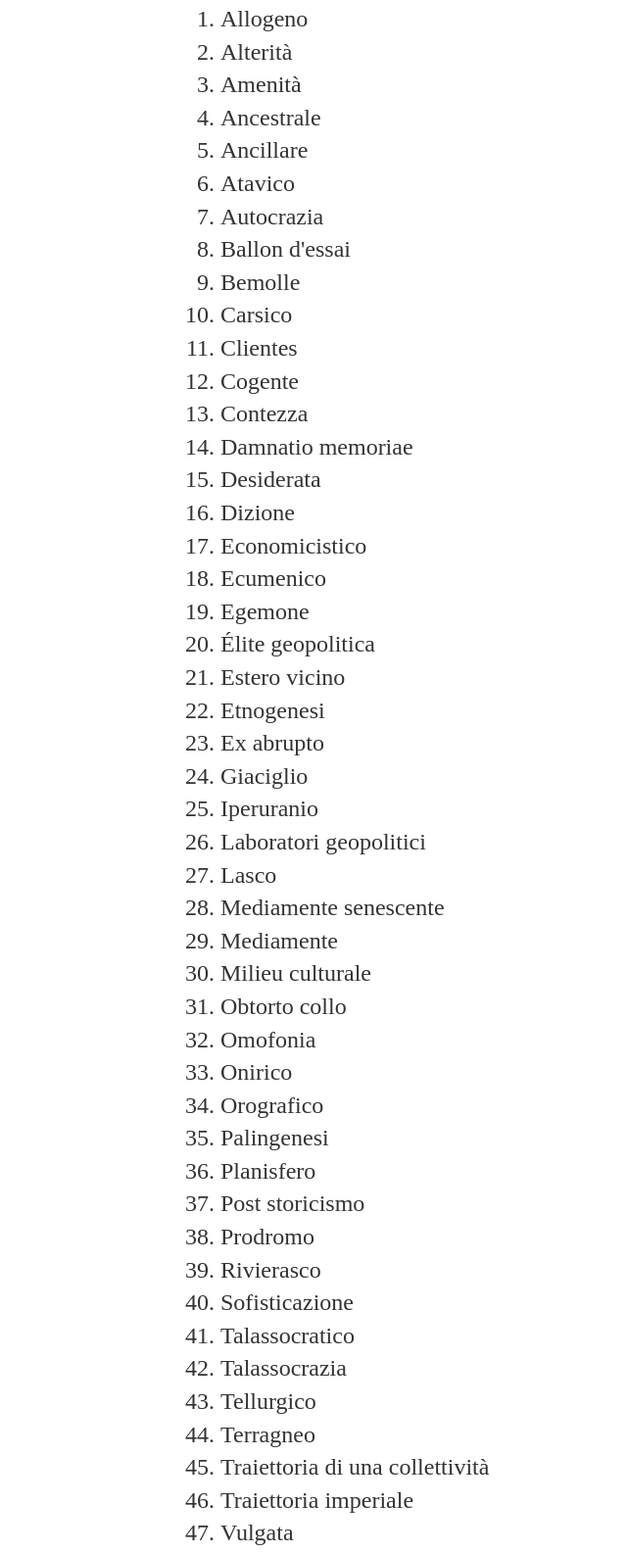
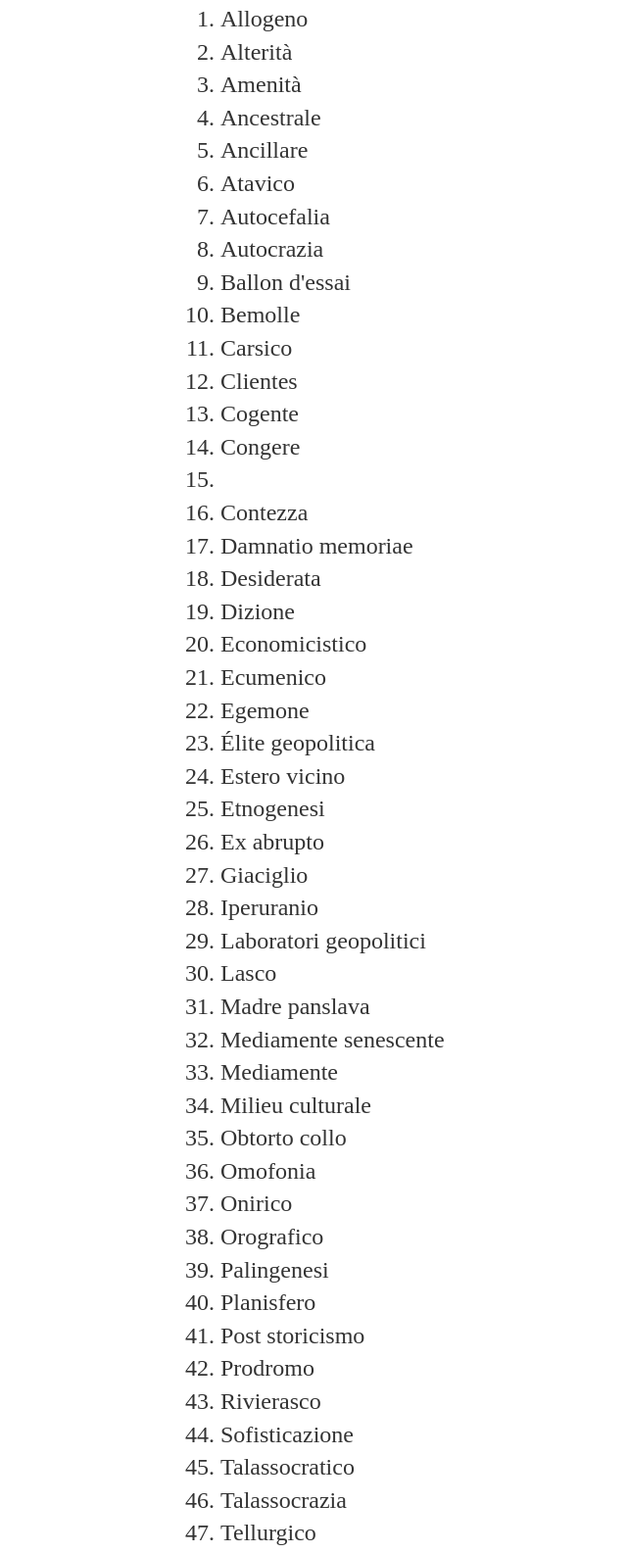
Before and after one commit to fabriziomartini/dizionario-fabbriano, a plain HTML site: page index.html in a window 1280 px wide. Shown: the part 343-1928 px from the top of the page at 98% size, without its empty margins (7-647 px from the left). Drawn offline with Linux system fonts and the light colour scheme.

Commit message:
nuove parole

```diff
--- a/index.html
+++ b/index.html
@@ -31,12 +31,14 @@
                <li>Ancestrale</li>
                <li>Ancillare</li>
                <li>Atavico</li>
+               <li>Autocefalia</li>
                <li>Autocrazia</li>
                <li>Ballon d'essai</li>
                <li>Bemolle</li>
                <li>Carsico</li>
                <li>Clientes</li>
                <li>Cogente</li>
+               <li>Congere<li>
                <li>Contezza</li>
                <li>Damnatio memoriae</li>
                <li>Desiderata</li>
@@ -52,6 +54,7 @@
                <li>Iperuranio</li>
                <li>Laboratori geopolitici</li>
                <li>Lasco</li>
+               <li>Madre panslava</li>
                <li>Mediamente senescente</li>
                <li>Mediamente</li>
                <li>Milieu culturale</li>
@@ -71,6 +74,7 @@
                <li>Terragneo</li>
                <li>Traiettoria di una collettività</li>
                <li>Traiettoria imperiale</li>
+               <li>Ventre dell'Europa</li>
                <li>Vulgata</li>
             </ol>
     		</div><!-- /.blurb -->
```
